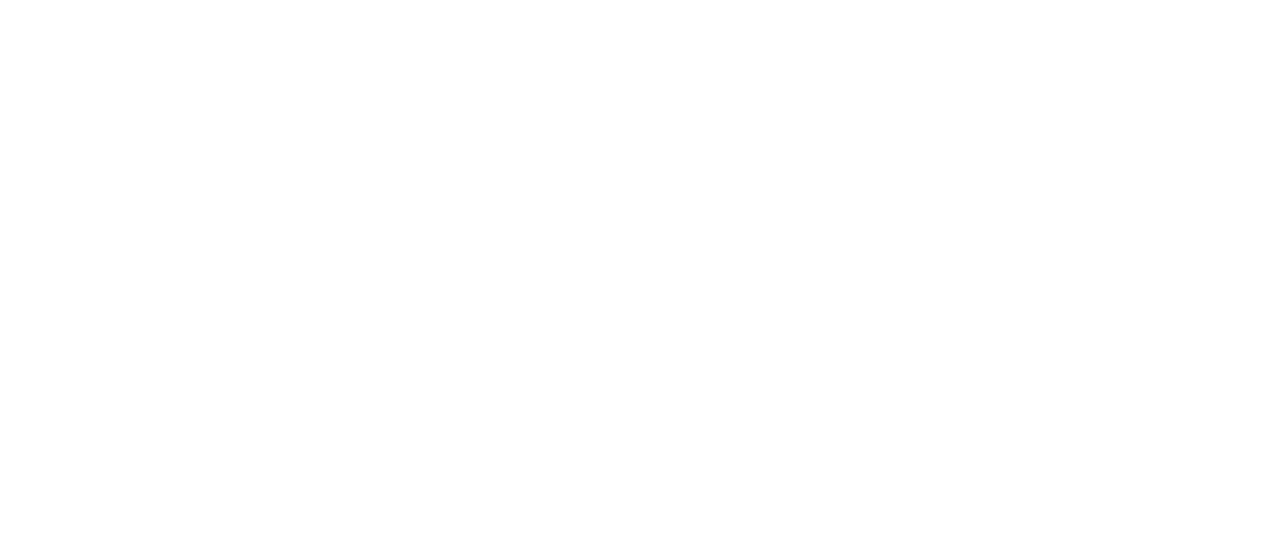
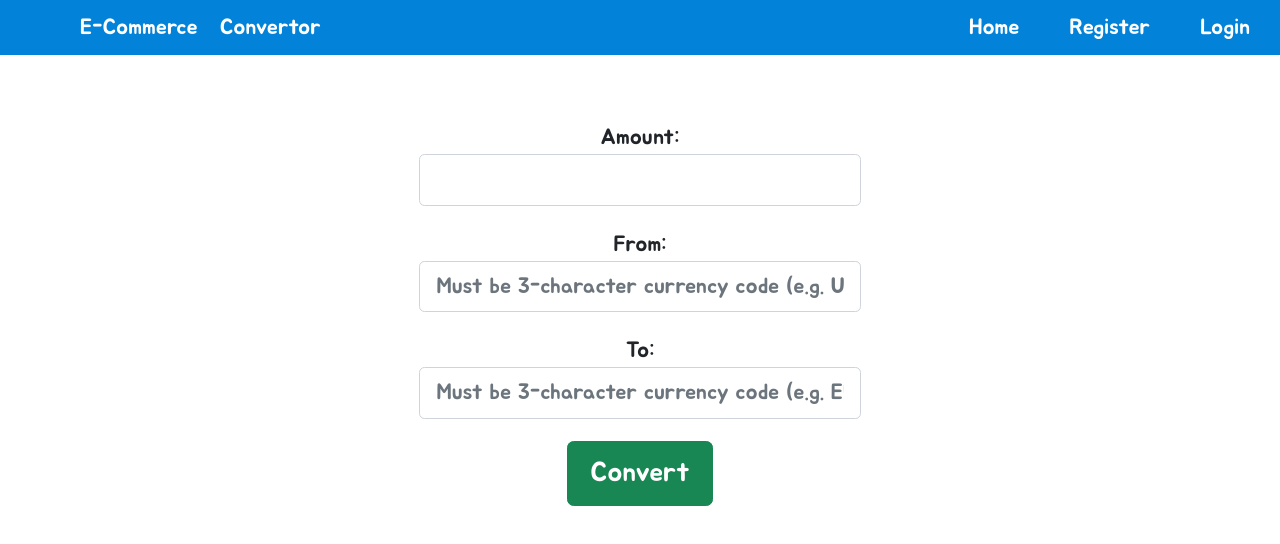
Before and after one commit to StevanD11/ReactEcommerce, a React (Create React App) app: page /convertor in a window 1280 px wide. Shown: the top 544 px of the page. Built offline with nearby package versions, Linux system fonts and the light colour scheme.

Commit message:
Convertor komponenta, poziv javnog API-ja

```diff
--- a/src/App.css
+++ b/src/App.css
@@ -50,7 +50,6 @@
     margin: 5px;
     box-sizing: border-box;
     text-align: center;
-    /*End Run Code Snippet output CSS*/
 }
 
 .product img {
@@ -61,7 +60,7 @@
 }
 
 .product img:hover {
-    transform: scale(1.07);
+    transform: scale(1.06);
 }
 
 .product button {
--- a/src/App.js
+++ b/src/App.js
@@ -8,6 +8,7 @@
 import AdminPrivateRoute from './components/AdminPrivateRoute';
 import AddProduct from './components/AddProduct';
 import EditProduct from './components/EditProduct';
+import Convertor from './components/Convertor';
 
 axios.defaults.baseURL = "http://localhost:8000";
 axios.defaults.headers.post['Content-Type'] = 'application/json';
@@ -41,6 +42,7 @@
 
           <Route path="/admin/addproduct" component={AddProduct} />
           <Route path="/admin/edit-product/:id" component={EditProduct} />
+          <Route path="/convertor" component={Convertor} />
 
         </Switch>
       </Router>
--- /dev/null
+++ b/src/components/Convertor.js
@@ -0,0 +1,75 @@
+import Navbar from "./Navbar";
+import { useState } from 'react';
+
+function Convertor() {
+
+    const [input, setInput] = useState({
+        amount: '',
+        from: '',
+        to: ''
+    });
+
+    const handleInput = (e) => {
+        e.persist();
+        setInput({ ...input, [e.target.name]: e.target.value });
+    }
+
+    var result = "";
+
+    const handleSubmit = (e) => {
+        e.preventDefault();
+
+        fetch("https://currency-converter-by-api-ninjas.p.rapidapi.com/v1/convertcurrency?have=" + input.from + "&want=" + input.to + "&amount=" + input.amount, {
+            "method": "GET",
+            "headers": {
+                "x-rapidapi-host": "currency-converter-by-api-ninjas.p.rapidapi.com",
+                "x-rapidapi-key": "4916172c11msh0beee19c8846ca4p127267jsn0bc7bcd7fc43"
+            }
+        })
+            .then(response => response.json())
+            .then(response => {
+                document.getElementById('res').innerHTML = response.old_amount + " " + response.old_currency + " = " + response.new_amount + " " + response.new_currency;
+            })
+            .catch(err => {
+                console.error(err);
+            });
+
+    }
+
+
+
+
+    return (
+        <div className="convertor-container">
+            <Navbar />
+            <div className="container py-5">
+                <div className="row justify-content-center">
+                    <div className="col-md-5 text-center">
+                        <form onSubmit={handleSubmit}>
+                            <div className="form-group mb-3">
+                                <label>Amount: </label>
+                                <input type="text" name="amount" onChange={handleInput} value={input.amount} className="form-control  text-center" />
+                            </div>
+                            <div className="form-group mb-3">
+                                <label>From: </label>
+                                <input type="text" name="from" onChange={handleInput} value={input.from} className="form-control  text-center" placeholder="Must be 3-character currency code (e.g. USD)" />
+                            </div>
+                            <div className="form-group mb-3">
+                                <label>To: </label>
+                                <input type="text" name="to" onChange={handleInput} value={input.to} className="form-control  text-center" placeholder="Must be 3-character currency code (e.g. EUR)" />
+                            </div>
+                            <div className="form-group mb-3">
+                                <button type="submit" className="btn btn-success btn-lg">Convert</button>
+                            </div>
+                        </form>
+                        <div className="result">
+                            <h4 id="res" className="mt-4"></h4>
+                        </div>
+                    </div>
+                </div>
+            </div>
+        </div>
+    );
+}
+
+export default Convertor;
--- a/src/components/HomeProducts.js
+++ b/src/components/HomeProducts.js
@@ -24,15 +24,9 @@
 
     });
 
-    var prod = "";
-
     if (loading) {
         return <h1>Loading...</h1>
     }
-    else {
-
-    }
-
 
     return (
 
--- a/src/components/Navbar.js
+++ b/src/components/Navbar.js
@@ -50,6 +50,7 @@
         <nav className="navbar">
             <div className="navbar-logo">
                 <Link to="/">E-Commerce</Link>
+                <Link to="/convertor" className="mx-3">Convertor</Link>
             </div>
 
             <div className="navbar-list">
--- a/src/components/ViewProducts.js
+++ b/src/components/ViewProducts.js
@@ -24,7 +24,7 @@
     if (loading) {
         return <h1>Loading...</h1>
     }
-    else {
+
     prod = products.map((product) => {
         return (
             <tr key={product.id}>
@@ -33,15 +33,13 @@
                 <td>{product.description}</td>
                 <td className="text-center"><img src={`http://localhost:8000/${product.image}`} height="130px" width="130px" alt="pic" /></td>
                 <td>{product.price}</td>
-                    <td className="col-md-2"><Link to={`edit-product/${product.id}`} className="btn btn-warning" >Edit</Link>
+                <td className="col-md-2">
+                    <Link to={`edit-product/${product.id}`} className="btn btn-warning" >Edit</Link>
                     <button type="button" className="btn btn-danger">Delete</button>
                 </td>
-
-
             </tr>
         )
     })
-    }
 
 
 
@@ -65,10 +63,6 @@
                 </tbody>
             </table>
 
-
-
-
-
         </div>
 
 
```
Lines whose indentation alone changed are shown as unchanged.
